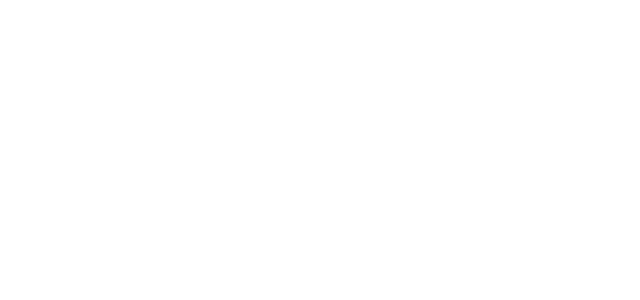
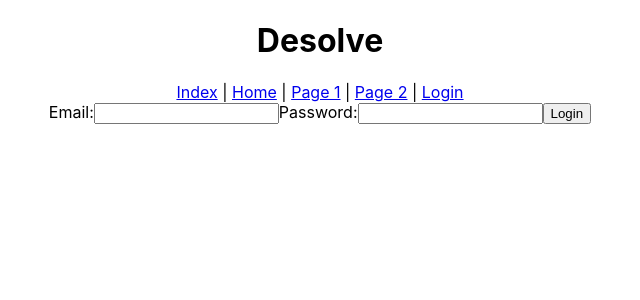
Before and after one commit to desolveio/website, a React (Create React App) app in the folder frontend/: page /login in a window 1280 px wide. Before the commit this address had no page. Shown: the top 300 px of the page, without its empty margins (320-960 px from the left). Built offline with nearby package versions, Linux system fonts and the light colour scheme.

Commit message:
Start on login page

```diff
--- a/frontend/package.json
+++ b/frontend/package.json
@@ -25,6 +25,7 @@
     "eject": "react-scripts eject",
     "clean": "rm -rf build/dist"
   },
+  "proxy": "http://localhost:8080/",
   "eslintConfig": {
     "extends": [
       "react-app",
--- a/frontend/src/App.tsx
+++ b/frontend/src/App.tsx
@@ -10,7 +10,8 @@
                 <Link to="/">Index</Link> |{" "}
                 <Link to="/home">Home</Link> |{" "}
                 <Link to="/page1">Page 1</Link> |{" "}
-                <Link to="/page2">Page 2</Link>
+                <Link to="/page2">Page 2</Link> |{" "}
+                <Link to="/login">Login</Link>
             </nav>
 
             <Outlet/>
--- /dev/null
+++ b/frontend/src/api/LoginAPI.ts
@@ -0,0 +1,12 @@
+import axios from '../utils/AxiosUtil'
+import {AxiosResponse} from "axios";
+
+class LoginAPI {
+
+    submitLogin(email: String, password: String): Promise<AxiosResponse<String>> {
+        return axios.post('login', {email: email, password: password})
+    }
+
+}
+
+export default new LoginAPI()
--- a/frontend/src/index.tsx
+++ b/frontend/src/index.tsx
@@ -7,6 +7,7 @@
 import Home from "./routes/home";
 import Page1 from "./routes/page1";
 import Page2 from "./routes/page2";
+import Login from "./routes/auth/login";
 
 const root = ReactDOM.createRoot(
     document.getElementById('root') as HTMLElement
@@ -18,6 +19,7 @@
                 <Route path="home" element={<Home/>}/>
                 <Route path="page1" element={<Page1/>}/>
                 <Route path="page2" element={<Page2/>}/>
+                <Route path="login" element={<Login/>}/>
             </Route>
         </Routes>
 
--- /dev/null
+++ b/frontend/src/routes/auth/login.tsx
@@ -0,0 +1,52 @@
+import React, {FormEventHandler, useState} from "react";
+import LoginAPI from "../../api/LoginAPI";
+
+export default function Login() {
+    const [email, setEmail] = useState("")
+    const [password, setPassword] = useState("")
+
+    const submit = (event: React.FormEvent<HTMLFormElement>) => {
+        event.preventDefault()
+
+        LoginAPI.submitLogin(email, password)
+            .then(result => {
+                console.log(`login result = ${JSON.stringify(result)}`)
+            }, error => {
+                console.log(`error result = ${error}`)
+            })
+    }
+
+    return (
+        <form onSubmit={submit}>
+            <label>Email:</label>
+            <input type="text" value={email} onChange={e => setEmail(e.target.value)}/>
+
+            <label>Password:</label>
+            <input type="password" value={password} onChange={e => setPassword(e.target.value)}/>
+
+            <input type="submit" value="Login"/>
+        </form>
+    )
+}
+
+/*
+export default class Login extends React.Component
+    {
+
+        handleSubmit()
+        {
+
+        }
+
+        render()
+        {
+            return (
+                <div>
+                    <form onSubmit={this.handleSubmit}>
+
+                    </form>
+                </div>
+            )
+        }
+    }
+*/
--- /dev/null
+++ b/frontend/src/utils/AxiosUtil.ts
@@ -0,0 +1,10 @@
+import axios from 'axios'
+
+export default axios.create({
+    baseURL: `/api/`,
+    timeout: 1000,
+    headers: {
+        'Content-Type': 'application/json',
+        'Access-Control-Allow-Origin': '*'
+    }
+})
```
